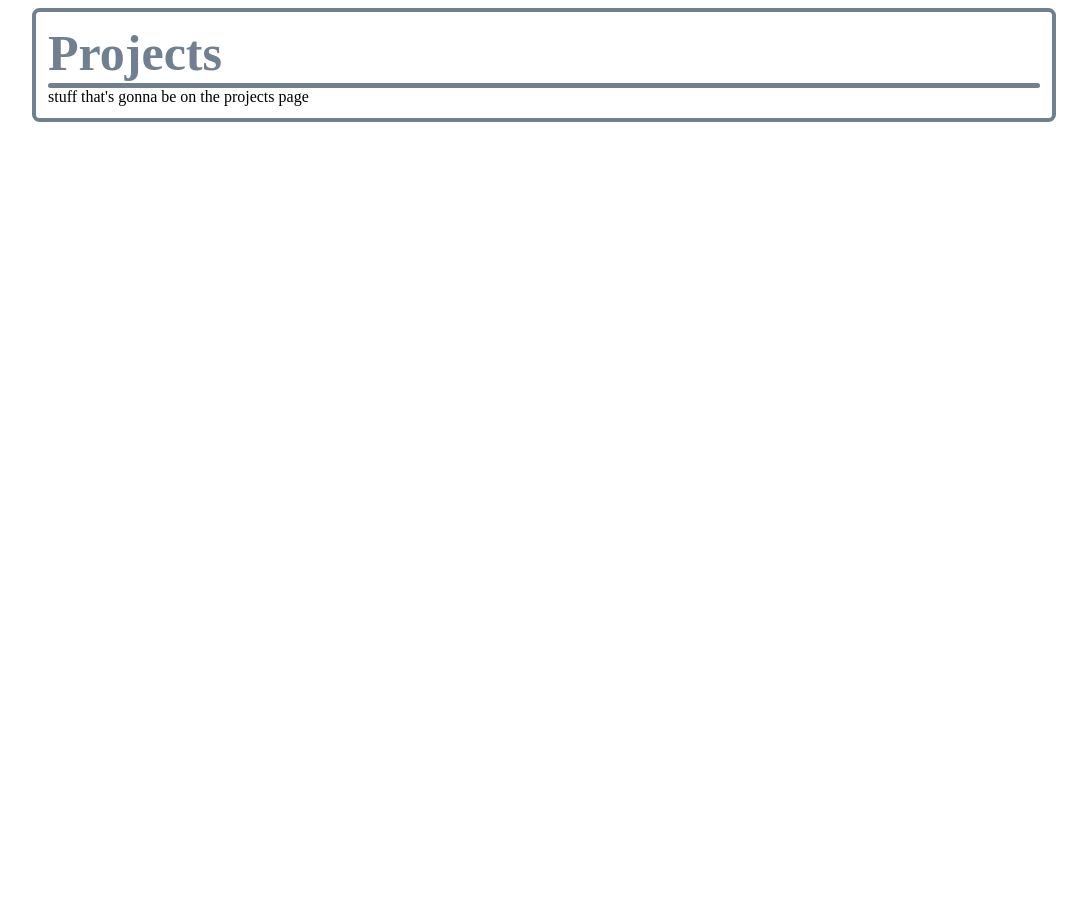
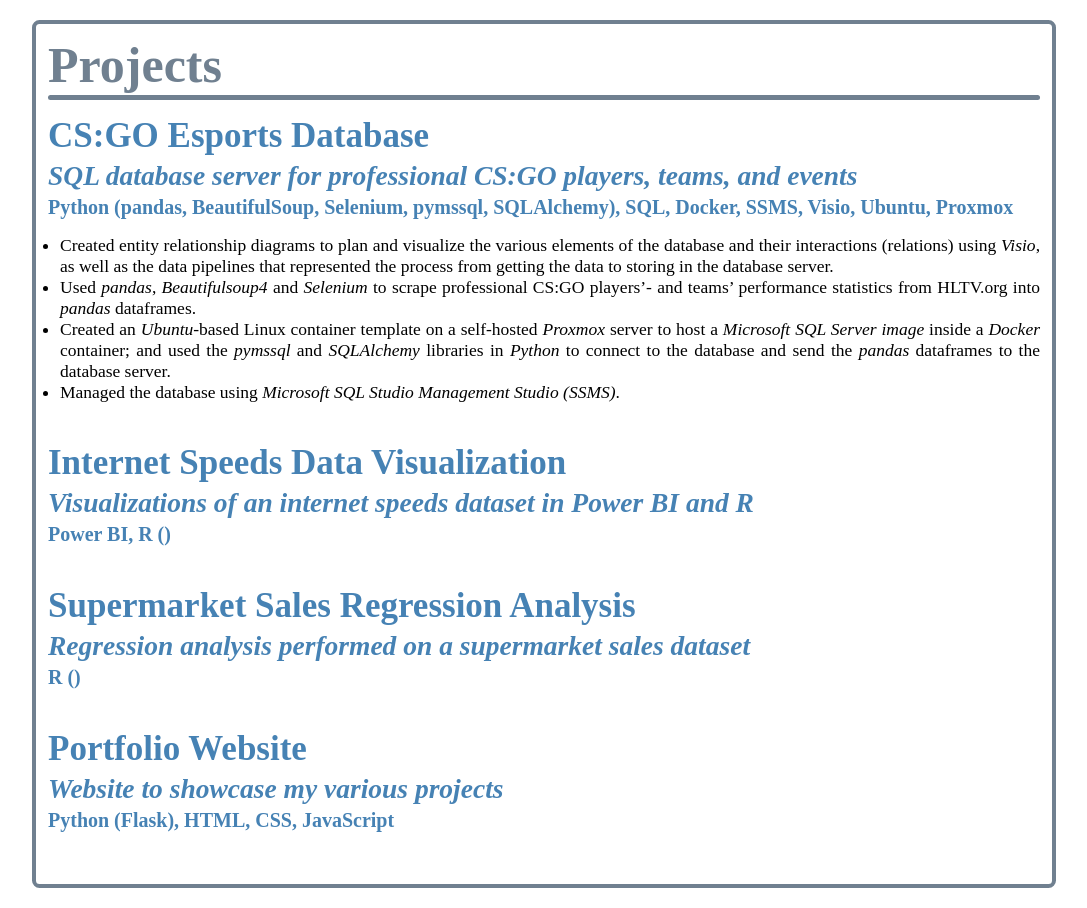
Before and after one commit to renadgharz/Portfolio-Website, a Flask app: page /projects in a window 1280 px wide. Shown: the part 64-972 px from the top of the page, without its empty margins (96-1183 px from the left). Before the commit the page ends 186 px from the top, so only its background shows below. Run offline with Flask 2, Linux system fonts and the light colour scheme.

Commit message:
home, projects pages; HTML + CSS

```diff
--- a/static/css/base.css
+++ b/static/css/base.css
@@ -5,9 +5,7 @@
     box-sizing: border-box;
 }
 
-.main {
-
-}
+.main {}
 
 /* NAV BAR */
 .navbar {
@@ -115,9 +113,7 @@
 
 /* CONTENT DIV */
 .content {
-    margin-top: 1vh;
-    margin-left: 10%;
-    margin-right: 10%;
+    margin: 2.5vh 10% 2.5vh 10%;
     border: 4px solid #708090;
     border-radius: 7.5px;
     padding: 1.5vh;
@@ -134,4 +130,5 @@
     background-color: #708090;
     border-radius: 5px;
     margin-top: 1px;
+    margin-bottom: 2vh;
 }
--- a/static/css/index.css
+++ b/static/css/index.css
@@ -0,0 +1,6 @@
+#profile-pic {
+    width: 35%;
+    height: 35%;
+    border-radius: 50%;
+    border: 10px double #708090;
+}
--- a/static/css/projects.css
+++ b/static/css/projects.css
@@ -0,0 +1,29 @@
+.project {
+    margin-bottom: 5vh;
+}
+
+.project-name {
+    color: #4682B4;
+    font-size: 35px;
+}
+
+.project-summary {
+    margin-top: 0.5vh;
+    color: #4682B4;
+    font-size: 27.5px;
+    font-style: italic;
+}
+
+.project-tools {
+    margin-top: 0.5vh;
+    color: #4682B4;
+    font-size: 20px;
+}
+
+.project-description {
+    margin-top: 2vh;
+    padding-left: 1.5vh;
+    font-size: 17.5px;
+    text-align: justify;
+    text-justify: auto;
+}
--- a/templates/index.html
+++ b/templates/index.html
@@ -11,5 +11,7 @@
 {% block header %}About Me{% endblock %}
 
 {% block content %}
-<p>stuff that's gonna be on the home page</p>
+
+<img src="static/img/pfp.jfif" alt="Picture of me :)" id="profile-pic">
+
 {% endblock %}
--- a/templates/projects.html
+++ b/templates/projects.html
@@ -1,7 +1,7 @@
 {% extends "base.html" %}
 
 {% block stylesheet %}
-    <link rel="stylesheet" href="../static/css/projects.css">
+    <link href="../static/css/projects.css" rel="stylesheet">
 {% endblock %}
 
 
@@ -11,5 +11,41 @@
 {% block header %}Projects{% endblock %}
 
 {% block content %}
-<p>stuff that's gonna be on the projects page</p>
+<div class="project">
+    <h2 class="project-name">CS:GO Esports Database</h2>
+    <h3 class="project-summary">SQL database server for professional CS:GO players, teams, and events</h3>
+    <h4 class="project-tools">Python (pandas, BeautifulSoup, Selenium, pymssql, SQLAlchemy), SQL, Docker, SSMS, Visio, Ubuntu, Proxmox</h4>
+    <ul class="project-description">
+        <li>Created entity relationship diagrams to plan and visualize the various elements of the database and their interactions (relations) using <i>Visio</i>, as well as the data pipelines that represented the process from getting the data to storing in the database server.</li>
+        <li>Used <i>pandas</i>, <i>Beautifulsoup4</i> and <i>Selenium</i> to scrape professional CS:GO players’- and teams’ performance statistics from HLTV.org into <i>pandas</i> dataframes.</li>
+        <li>Created an <i>Ubuntu</i>-based Linux container template on a self-hosted <i>Proxmox</i> server to host a <i>Microsoft SQL Server image</i> inside a <i>Docker</i> container; and used the <i>pymssql</i> and <i>SQLAlchemy</i> libraries in <i>Python</i> to connect to the database and send the <i>pandas</i> dataframes to the database server.</li>
+        <li>Managed the database using <i>Microsoft SQL Studio Management Studio (SSMS)</i>.</li>
+    </ul>
+</div>
+
+<div class="project">
+    <h2 class="project-name">Internet Speeds Data Visualization</h2>
+    <h3 class="project-summary">Visualizations of an internet speeds dataset in Power BI and R</h3>
+    <h4 class="project-tools">Power BI, R ()</h4>
+    <ul class="project-description">
+
+    </ul>
+</div>
+
+<div class="project">
+    <h2 class="project-name">Supermarket Sales Regression Analysis</h2>
+    <h3 class="project-summary">Regression analysis performed on a supermarket sales dataset</h3>
+    <h4 class="project-tools">R ()</h4>
+    <ul class="project-description">
+
+    </ul>
+</div>
+<div class="project">
+    <h2 class="project-name">Portfolio Website</h2>
+    <h3 class="project-summary">Website to showcase my various projects</h3>
+    <h4 class="project-tools">Python (Flask), HTML, CSS, JavaScript </h4>
+    <ul class="project-description">
+
+    </ul>
+</div>
 {% endblock %}
```
Also changed, not shown: static/img/pfp.jfif (added), static/img/python.png (deleted).
